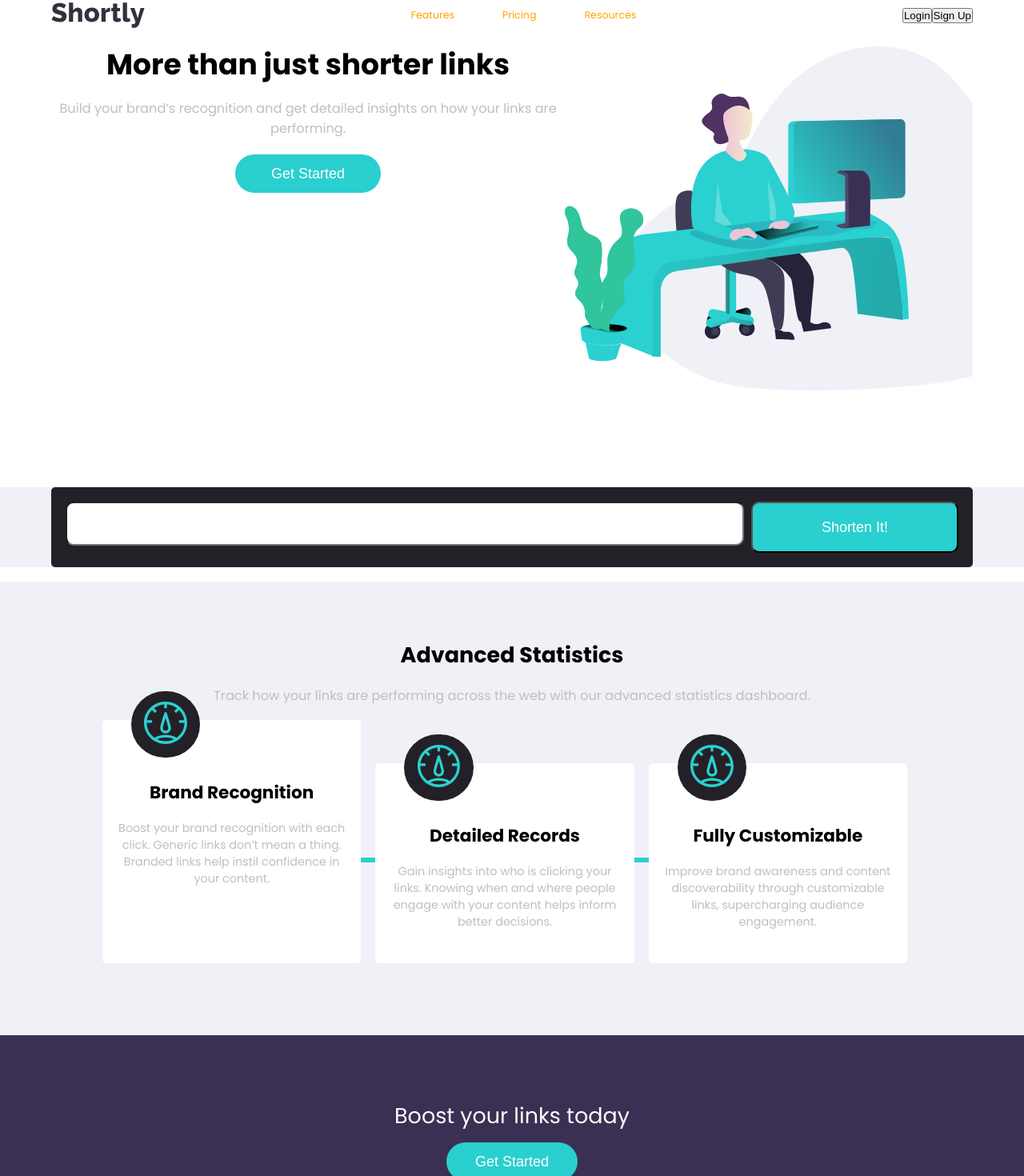
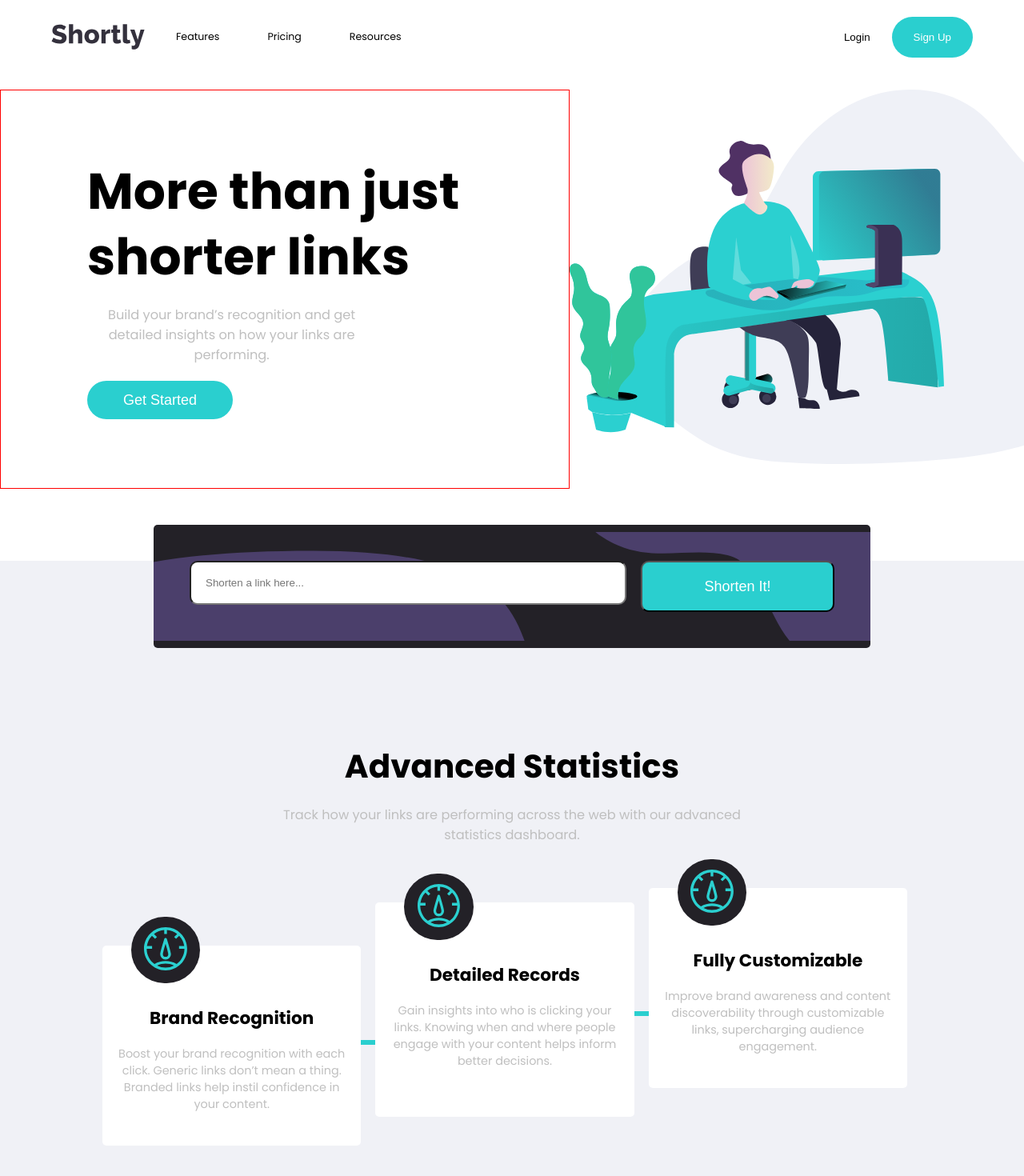
Before and after one commit to abe-m1/url-shortening-webpage, a Vue app: page / in a window 1280 px wide. Shown: the part 20-1490 px from the top of the page at 80% size. Built offline with nearby package versions, Linux system fonts and the light colour scheme.

Commit message:
form submittal

```diff
--- a/src/components/Action.vue
+++ b/src/components/Action.vue
@@ -16,11 +16,20 @@
 <!-- Add "scoped" attribute to limit CSS to this component only -->
 <style scoped lang="scss">
 .action {
-  background-color: #3a3053;
   width: 100%;
   margin: auto;
   padding: 9rem 2rem;
   text-align: center;
+   background: url(../../images/bg-boost-mobile.svg) no-repeat center center;
+    background-size: contain;
+    background-color: #3a3053;
+
+  @include respond(tab-port) {
+     background: url(../../images/bg-boost-desktop.svg) no-repeat center center;
+    background-size: contain;
+    background-color: #3a3053;
+  }
+
 }
 
 .action p {
--- a/src/components/Header.vue
+++ b/src/components/Header.vue
@@ -8,8 +8,8 @@
         <li class="header__menu__menu-item">Resources</li>
       </ul>
       <ul class="header__button">
-        <button class="button-gradient header-button">Login</button>
-        <button class="button-gradient header-button">Sign Up</button>
+        <button class="button-gradient header-button-clear">Login</button>
+        <button class="header-button">Sign Up</button>
       </ul>
 
       <div class="hamburger" @click="onClick">
@@ -73,11 +73,15 @@
   @include respond(tab-port) {
     width: 100%;
     margin: auto;
-    padding: 0;
+    padding: 3rem 0;
   }
 
   &__logo {
     width: 13rem;
+
+     @include respond(tab-port) {
+      margin-right: 4rem;
+    }
   }
 
   &__button {
@@ -95,6 +99,7 @@
 
     @include respond(tab-port) {
       display: flex;
+      margin-right: auto;
     }
 
     &__menu-item {
@@ -104,7 +109,6 @@
 
       list-style: none;
       padding-bottom: 3rem;
-      color: $primary;
       padding-top: 3rem;
       border: 3px solid transparent;
 
@@ -144,6 +148,22 @@
     //   display: flex;
     // }
   }
+}
+
+.header-button-clear {
+  color: black;
+  padding: 2rem 3rem;
+  border: none;
+  background-color: transparent;
+  border-radius: 100px;
+}
+
+.header-button {
+  background-color: $cyan;
+  color: white;
+  padding: 2rem 3rem;
+  border: none;
+  border-radius: 100px;
 }
 
 /* Main style of the hamburger icon */
--- a/src/components/Hero.vue
+++ b/src/components/Hero.vue
@@ -1,15 +1,18 @@
 <template>
-  <section class="hero container">
+  <section class="hero">
     <div class="image-container">
       <img src="../../images/illustration-working.svg" />
     </div>
-    <div>
+    <div class="text-container">
        <h2>More than just shorter links</h2>
-    <p>
+      <p>
       Build your brand’s recognition and get detailed insights on how your links
       are performing.
     </p>
-    <button>Get Started</button>
+    <div>
+       <button>Get Started</button>
+    </div>
+
     </div>
   </section>
 </template>
@@ -28,6 +31,7 @@
 
 .hero {
   margin-bottom: 10rem;
+  overflow-x: hidden;
 
   @include respond(tab-port) {
       display: flex;
@@ -44,6 +48,19 @@
 
   @include respond(tab-port) {
       order: 1;
+      flex: 50%;
+    }
+}
+
+.text-container {
+  @include respond(tab-port) {
+      display: flex;
+      flex-direction: column;
+      justify-content: center;
+      align-items: flex-start;
+      border: 1px solid red;
+      padding-left: 12rem;
+      flex: 50%;
     }
 }
 
@@ -52,6 +69,11 @@
   text-align: center;
   margin-bottom: 2rem;
   line-height: 1.3;
+
+  @include respond(tab-port) {
+    font-size: 7rem;
+    text-align: left;
+  }
 }
 
 .hero p {
@@ -59,6 +81,7 @@
   text-align: center;
   margin-bottom: 2.3rem;
   color: $gray;
+  width: 60%;
 }
 
 .hero button {
--- a/src/components/Shorten.vue
+++ b/src/components/Shorten.vue
@@ -1,14 +1,22 @@
 <template>
   <section class="shorten-container">
-    <div class="shorten">
-    <input type="text" @input="onInput"/>
-    <div class="error" v-if="this.error">ERROR</div>
-    <button v-if="this.loading === false" @click="onClick">Shorten It!</button>
+    <form @submit.prevent="onClick" class="shorten">
+      <div class="input-container">
+         <input
+          :class="hasError && 'input-error'"
+          placeholder="Shorten a link here..."
+          type="text" @input="onInput"/>
+          <span class="error" v-if="this.error || this.hasError">{{ this.errorMessage || 'Error'}}</span>
+      </div>
+
+
+
+    <button v-if="this.loading === false">Shorten It!</button>
     <button v-else ><div class="loader"></div></button>
 
-    </div>
+    </form>
 
-    <ul>
+    <ul class="results-container">
       <ShortenedItem
         v-for="url in urls"
         :url="url"
@@ -28,7 +36,8 @@
   data() {
     return {
       textInput: '',
-      hasError: false
+      hasError: false,
+      errorMessage: ''
     }
   },
 
@@ -37,11 +46,22 @@
       console.log(event.target.value)
       this.textInput = event.target.value
     },
-    onClick: function(){
+    onClick: function(e){
+      e.preventDefault()
+      if (!this.textInput){
+        console.log(this.textInput)
+        this.hasError = true;
+        this.errorMessage = "Please add a link";
+        return;
+      }
       console.log('click')
       this.$emit('termChange', this.textInput);
       this.textInput = '';
       this.loading = true;
+      this.hasError = false;
+      this.errorMessage = '';
+
+      e.target.reset();
     }
   },
 };
@@ -54,16 +74,24 @@
   background-color: #f0f1f6;
 }
 .shorten {
-  background-color: $veryDarkViolet;
   width: 90%;
-  margin: auto;
+  margin: 0 auto;
   padding: 2rem;
   border-radius: 5px;
   z-index: 5;
-  margin-bottom: 2rem;
+   background: url(../../images/bg-shorten-mobile.svg) no-repeat center center;
+    background-size: contain;
+    background-color: $veryDarkViolet;
 
   @include respond(tab-port) {
     display: flex;
+    width: 70%;
+    padding: 5rem;
+    position: relative;
+    top: -5rem;
+    background: url(../../images/bg-shorten-desktop.svg) no-repeat center center;
+    background-size: contain;
+    background-color: $veryDarkViolet;
   }
 }
 
@@ -91,6 +119,18 @@
   }
 }
 
+.input-container {
+  flex: 1;
+  margin-right: 2rem;
+}
+
+.results-container {
+   @include respond(tab-port) {
+    width: 70%;
+    margin: auto;
+   }
+}
+
 .loader {
   margin: auto;
   border: 4px solid #f3f3f3; /* Light grey */
@@ -109,4 +149,8 @@
 .error {
   color: red;
 }
+
+.input-error {
+  border: 2px solid red;
+}
 </style>
--- a/src/components/ShortenedItem.vue
+++ b/src/components/ShortenedItem.vue
@@ -1,7 +1,7 @@
 <template>
   <li class="item-container">
     <p class="original-link">{{url.original_link}}</p>
-    <hr>
+    <hr >
       <p class="short-link">{{url.short_link}}</p>
       <button v-if="this.copied === false" @click="onClick" class="button copy-button">Copy</button>
       <button v-else class="button copied-button">Copied!</button>
@@ -33,13 +33,19 @@
   background-color: white;
   border-radius: 10px;
 
+   @include respond(tab-port) {
+    display: flex;
+    justify-content: space-between;
+    align-items: center;
+   }
+
   &:not(:last-of-type){
     margin-bottom: 2rem;
   }
 }
 
 .button {
-    width: 100%;
+  width: 100%;
    font-size: 2rem;
   display: block;
   padding: 1.5rem 5rem;
@@ -47,13 +53,31 @@
   margin: auto;
   border: none;
   color: white;
+
+   @include respond(tab-port) {
+    width: auto;
+    margin: 0;
+   }
+
+   &:not(:last-of-type){
+    margin-bottom: 2rem;
+  }
 }
 .copy-button {
   background-color: $cyan;
+
+   @include respond(tab-port) {
+   margin-left: 2rem;
+
+   }
 }
 
 .copied-button {
   background-color: blue;
+   @include respond(tab-port) {
+   margin-left: 2rem;
+
+   }
 }
 
 hr {
@@ -69,5 +93,10 @@
   color: $cyan;
   margin-bottom: 2rem;
   font-size: 1.6rem;
+
+   @include respond(tab-port) {
+   margin-left: auto;
+
+   }
 }
 </style>
--- a/src/components/Statistics.vue
+++ b/src/components/Statistics.vue
@@ -56,17 +56,31 @@
  padding-top: 8rem;
  padding-bottom: 2rem;
  text-align: center;
+
+ @include respond(tab-port) {
+     padding-bottom: 8rem;
+  }
 }
 
 .statistics h2 {
   font-size: 3rem;
   margin-bottom: 2rem;
+
+  @include respond(tab-port) {
+    font-size: 4.5rem;
+  }
 }
 
 .statistics-sub {
   margin-bottom: 8rem;
   font-size: 1.8rem;
   color: $gray;
+
+   @include respond(tab-port) {
+    width: 50%;
+    margin: auto;
+     margin-bottom: 12rem;
+  }
 }
 
 .boxes {
@@ -89,11 +103,13 @@
   @include respond(tab-port) {
     margin-right: 2rem;
 
-    &:nth-child(1) {
+    &:nth-child(2) {
       margin-top: -4rem;
+      margin-bottom: 12rem;
     }
-    &:nth-child(1) {
+    &:nth-child(3) {
       margin-top: -6rem;
+       margin-bottom: 16rem;
     }
   }
 }
--- a/src/styles/_variables.scss
+++ b/src/styles/_variables.scss
@@ -1,5 +1,3 @@
-$primary: orange;
-
 $cyan: hsl(180, 66%, 49%);
 $darkViolet: hsl(257, 27%, 26%);
 $red: hsl(0, 87%, 67%);
```
